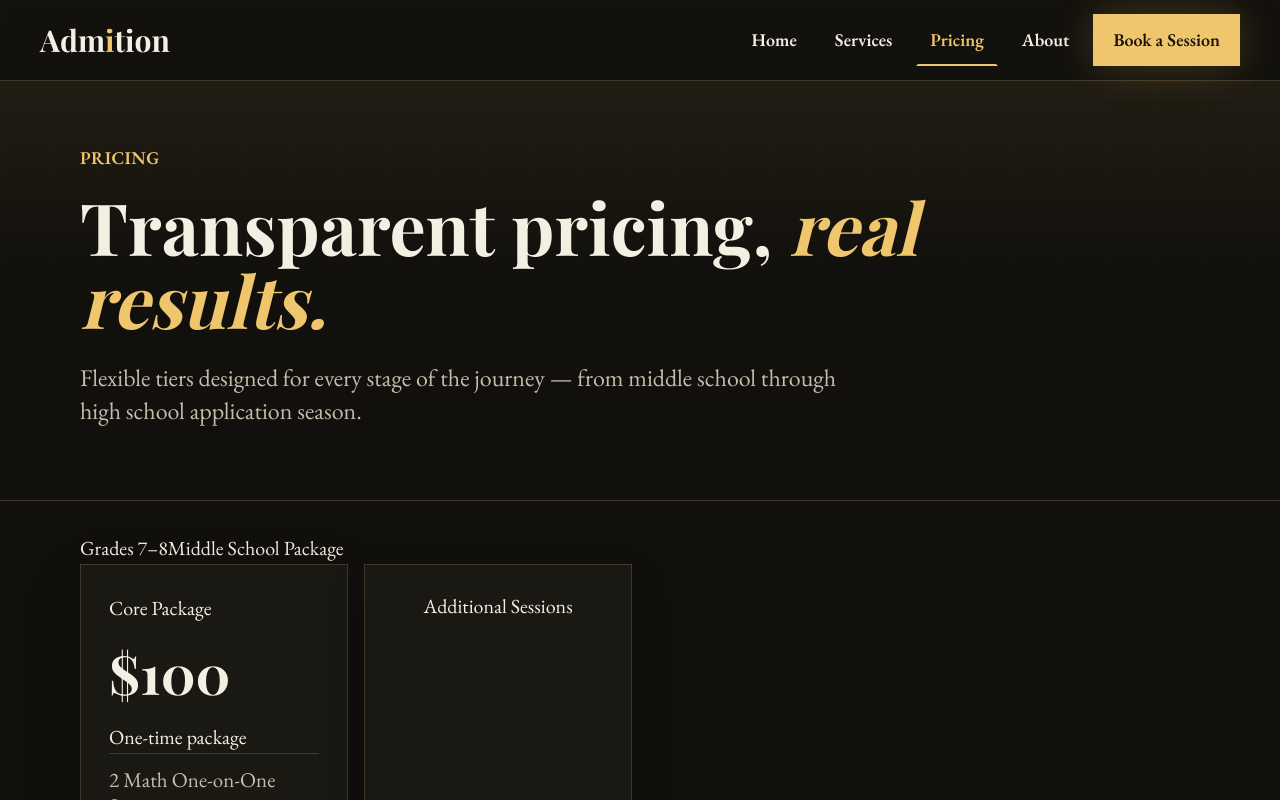
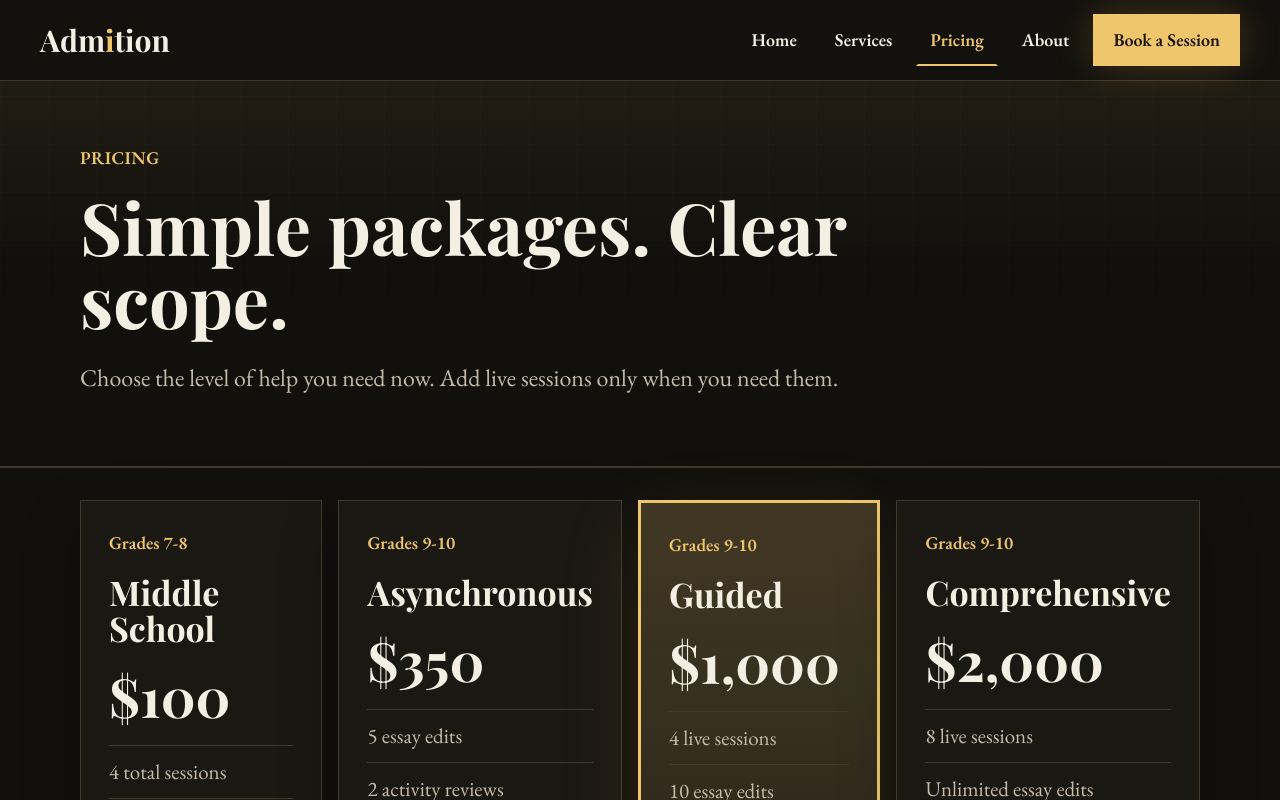
Before and after one commit to abhav24/Admition, a React (Vite) app: page / in a window 1280 px wide. Both pictures are taken after a click on the button "View Pricing". Shown: the top 800 px of the page. Built offline with nearby package versions, Linux system fonts and the light colour scheme; a web font is replaced by a local one.

Commit message:
Redesign Admition site

```diff
--- a/src/pages/PricingPage.jsx
+++ b/src/pages/PricingPage.jsx
@@ -1,42 +1,50 @@
 import useReveal from '../hooks/useReveal';
 import './PricingPage.css';
 
-const HS_TIERS = [
+const PACKAGES = [
   {
-    name: 'Tier 1 — Asynchronous',
-    price: '$350',
-    period: 'One-time package',
-    features: ['Fully asynchronous support', '5 Essay Edits', '2 Extracurricular Reviews', '3 Math Prep Documents'],
-    featured: false,
+    group: 'Grades 7-8',
+    name: 'Middle School',
+    price: '$100',
+    features: ['4 total sessions', 'Math help', 'Essay help', 'Story curation'],
   },
   {
-    name: 'Tier 2 — Guided',
+    group: 'Grades 9-10',
+    name: 'Asynchronous',
+    price: '$350',
+    features: ['5 essay edits', '2 activity reviews', '3 math prep documents'],
+  },
+  {
+    group: 'Grades 9-10',
+    name: 'Guided',
     price: '$1,000',
-    period: 'One-time package',
-    features: ['4 One-on-One Sessions', '10 Essay Edits', '5 Extracurricular Reviews', '3 Math Prep Documents', '$25/hour additional sessions'],
+    features: ['4 live sessions', '10 essay edits', '5 activity reviews', '3 math prep documents'],
     featured: true,
   },
   {
-    name: 'Tier 3 — Comprehensive',
+    group: 'Grades 9-10',
+    name: 'Comprehensive',
     price: '$2,000',
-    period: 'One-time package',
-    features: ['8 One-on-One Sessions', 'Unlimited Essay Edits', 'Unlimited Extracurricular Reviews', '3 Math Prep Documents', '$25/hour additional sessions'],
-    featured: false,
+    features: ['8 live sessions', 'Unlimited essay edits', 'Unlimited activity reviews', '3 math prep documents'],
   },
 ];
 
-function PricingCard({ tier, onCta }) {
+const ADD_ONS = [
+  { name: 'Extra application session', price: '$25', unit: 'per session' },
+  { name: 'SAT/ACT tutoring', price: '$40', unit: 'per hour' },
+];
+
+function PricingCard({ pkg, onCta }) {
   return (
-    <div className={`pricing-card${tier.featured ? ' featured' : ''}`}>
-      {tier.featured && <div className="pricing-popular">Most Popular</div>}
-      <div className="pricing-card-name">{tier.name}</div>
-      <div className="pricing-price">{tier.price}</div>
-      <div className="pricing-period">{tier.period}</div>
-      <ul className="pricing-features">
-        {tier.features.map((f, i) => <li key={i}>{f}</li>)}
+    <article className={`pricing-card${pkg.featured ? ' featured' : ''}`}>
+      <div className="pricing-group">{pkg.group}</div>
+      <h2>{pkg.name}</h2>
+      <div className="pricing-price">{pkg.price}</div>
+      <ul>
+        {pkg.features.map((feature) => <li key={feature}>{feature}</li>)}
       </ul>
-      <button className="pricing-cta-btn" onClick={onCta}>Get Started</button>
-    </div>
+      <button className={pkg.featured ? 'btn-primary' : 'btn-ghost'} onClick={onCta}>Get Started</button>
+    </article>
   );
 }
 
@@ -49,83 +57,32 @@ export default function PricingPage({ setPage }) {
       <section className="page-hero">
         <div className="container">
           <div className="page-hero-label">Pricing</div>
-          <h1 className="page-headline reveal">Transparent pricing, <em>real results.</em></h1>
-          <p className="page-sub reveal">
-            Flexible tiers designed for every stage of the journey — from middle school through high school application season.
-          </p>
+          <h1 className="page-headline">Simple packages. Clear scope.</h1>
+          <p className="page-sub">Choose the level of help you need now. Add live sessions only when you need them.</p>
         </div>
       </section>
 
-      <div className="pricing-section">
+      <section className="pricing-section section">
         <div className="container">
-
-          {/* Middle School */}
-          <div className="pricing-tier-label reveal">
-            <span className="tier-badge">Grades 7–8</span>
-            Middle School Package
-          </div>
-          <div className="pricing-grid ms-grid reveal">
-            <div className="pricing-card">
-              <div className="pricing-card-name">Core Package</div>
-              <div className="pricing-price">$100</div>
-              <div className="pricing-period">One-time package</div>
-              <ul className="pricing-features">
-                <li>2 Math One-on-One Sessions</li>
-                <li>1 Essay Help Session</li>
-                <li>1 Story Curation Session</li>
-                <li>4 Sessions Total</li>
-                <li>$25 per additional session</li>
-              </ul>
-              <button className="pricing-cta-btn" onClick={goAbout}>Get Started</button>
-            </div>
-            <div className="pricing-card addon-card">
-              <div className="addon-label">Additional Sessions</div>
-              <div className="addon-price">$25</div>
-              <div className="addon-period">per session</div>
-            </div>
-          </div>
-          <div className="pricing-note reveal">
-            <strong>Continuing discount:</strong> Students who continue into high school tiers receive $150 off Tier 2 or $300 off Tier 3.
-          </div>
-
-          {/* High School */}
-          <div className="pricing-tier-label reveal" style={{ marginTop: '64px' }}>
-            <span className="tier-badge">Grades 9–10</span>
-            High School Packages
-          </div>
-          <div className="pricing-grid hs-grid reveal">
-            {HS_TIERS.map((tier, i) => (
-              <PricingCard key={i} tier={tier} onCta={goAbout} />
+          <div className="pricing-grid">
+            {PACKAGES.map((pkg) => (
+              <PricingCard key={`${pkg.group}-${pkg.name}`} pkg={pkg} onCta={goAbout} />
             ))}
           </div>
 
-          {/* SAT/ACT */}
-          <div style={{ marginTop: '64px' }}>
-            <div className="pricing-tier-label reveal">
-              <span className="tier-badge">Add-On</span>
-              SAT / ACT Tutoring
-            </div>
-            <div className="pricing-grid sat-grid reveal">
-              <div className="pricing-card">
-                <div className="pricing-card-name">Tutoring Sessions</div>
-                <div className="pricing-price">$40</div>
-                <div className="pricing-period">per hour</div>
-                <ul className="pricing-features">
-                  <li>Flexible scheduling</li>
-                  <li>Virtual sessions</li>
-                  <li>Customized per student</li>
-                  <li>Diagnostic assessment included</li>
-                </ul>
-                <button className="pricing-cta-btn" onClick={goAbout}>Book a Session</button>
+          <div className="addon-row">
+            {ADD_ONS.map((addon) => (
+              <div className="addon-card" key={addon.name}>
+                <div>
+                  <h2>{addon.name}</h2>
+                  <p>{addon.unit}</p>
+                </div>
+                <strong>{addon.price}</strong>
               </div>
-            </div>
-          </div>
-
-          <div className="pricing-note reveal" style={{ marginTop: '32px' }}>
-            <strong>Note:</strong> All services are delivered by current NCSSM students with verified admissions experience. Pricing reflects the depth of support provided and is competitive with any existing alternative.
+            ))}
           </div>
         </div>
-      </div>
+      </section>
     </div>
   );
 }
```
